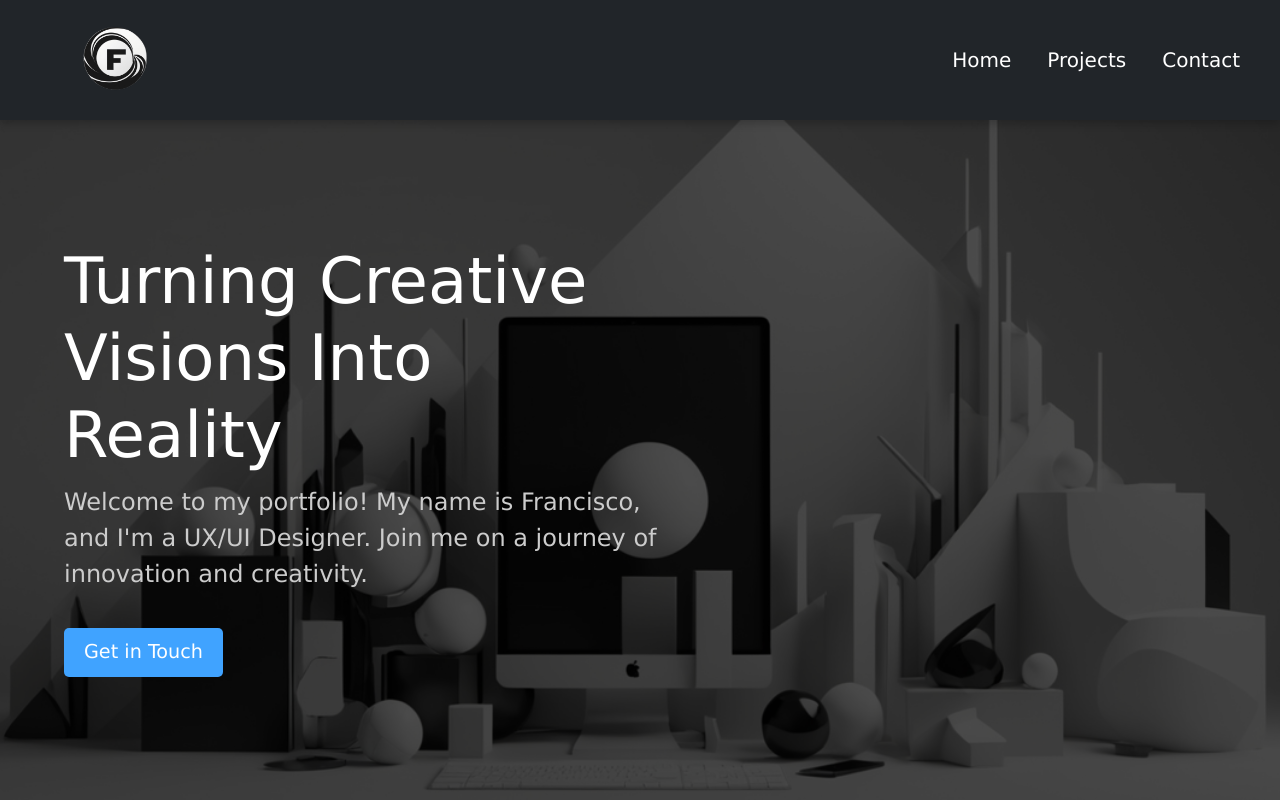
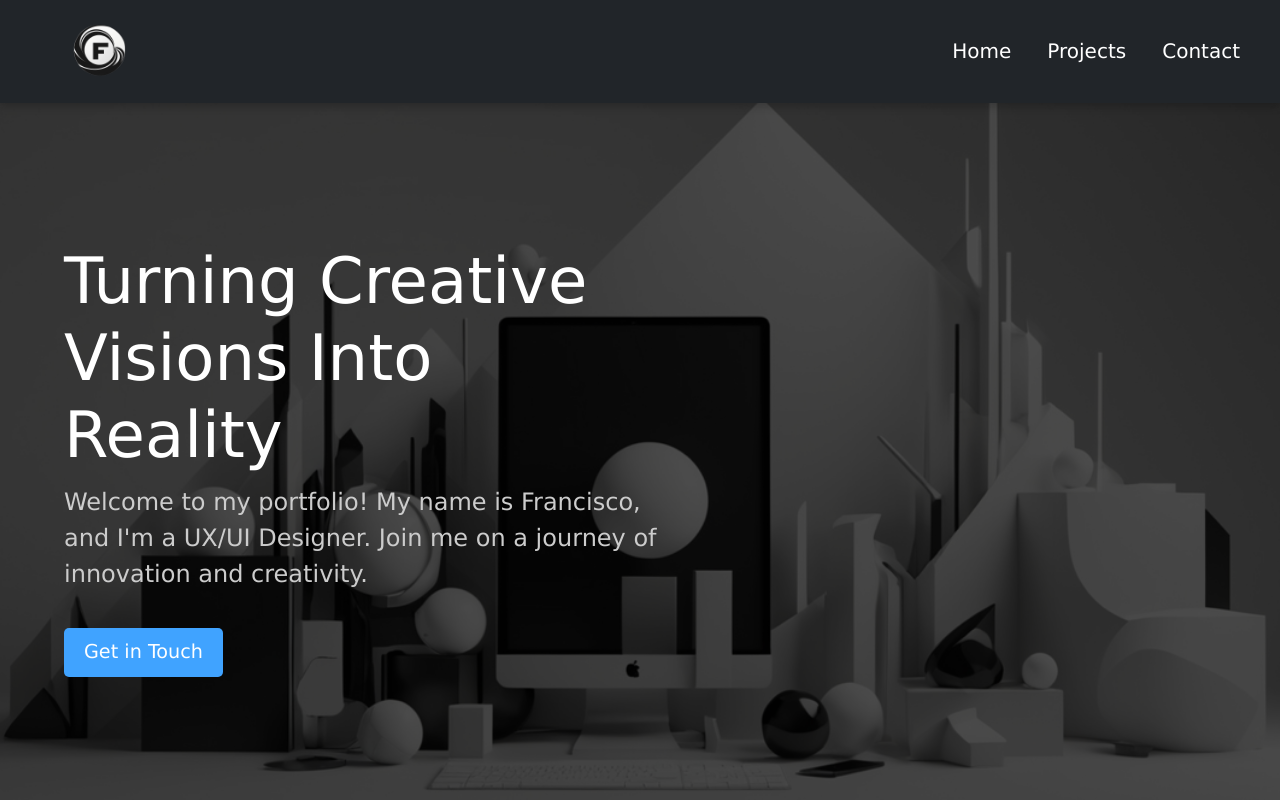
Before and after one commit to frandangel0/PortfolioWebsite, a plain HTML site: page index.html in a window 1280 px wide. Shown: the top 800 px of the page. Drawn offline with nearby package versions, Linux system fonts and the light colour scheme.

Commit message:
Actualiza archivo con nuevos cambios

```diff
--- a/index.html
+++ b/index.html
@@ -18,7 +18,7 @@
           <div class="container-fluid">
             <!-- Icono de Home -->
             <a class="navbar-brand" href="index.html">
-              <img src="img/Logo BW.png" alt="Logo de la Empresa" width="160">
+              <img src="img/Logo BW.png" alt="Logo" width="130">
             </a>
 
             <!-- Botón de menú para móviles -->
```
Also changed, not shown: projects.html (+1 -1 lines).
